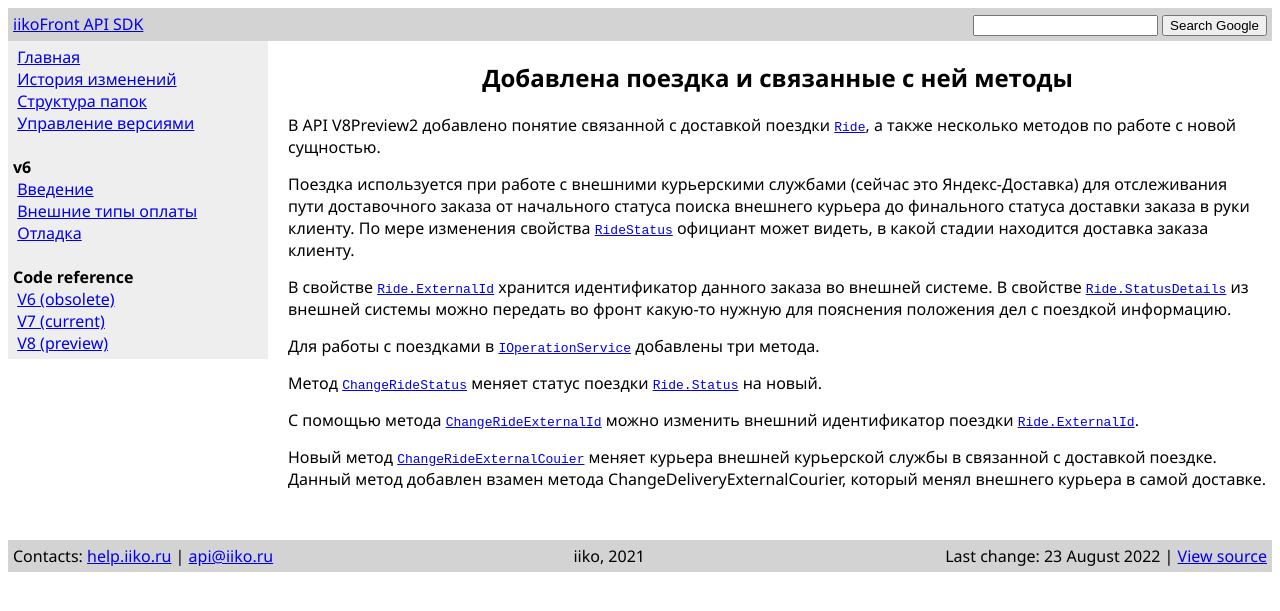
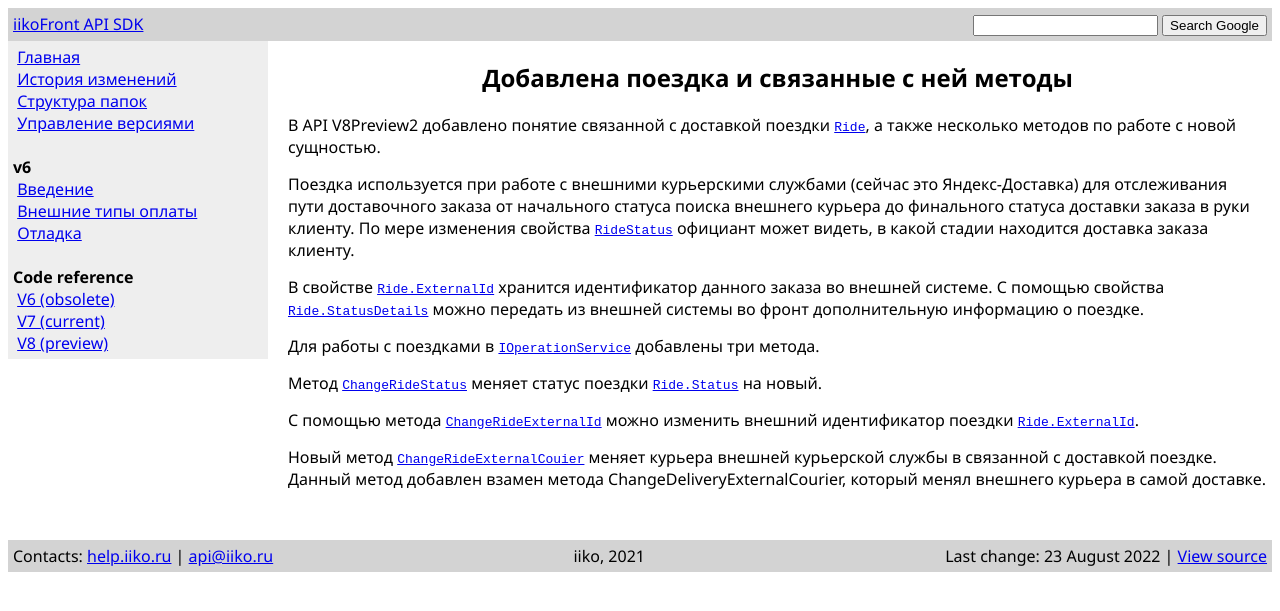
Before and after one commit to iiko/front.api.doc, a Jekyll site: the page built from _posts/2022-08-16-ride.md, in a window 1280 px wide. Shown: the top 611 px of the page. Built offline with Jekyll 4.4.1, drawn with Linux system fonts in a browser that asks for light colours.

Commit message:
Update _posts/2022-08-16-ride.md
Тут тоже перефразировала, как ты предложил.

Co-authored-by: Zed <pzed220@gmail.com>

```diff
--- a/_posts/2022-08-16-ride.md
+++ b/_posts/2022-08-16-ride.md
@@ -7,7 +7,7 @@ layout: default
 
 Поездка используется при работе с внешними курьерскими службами (сейчас это Яндекс-Доставка) для отслеживания пути доставочного заказа от начального статуса поиска внешнего курьера до финального статуса доставки заказа в руки клиенту. По мере изменения свойства [`RideStatus`](https://iiko.github.io/front.api.sdk/v8/html/T_Resto_Front_Api_Data_Brd_RideStatus.htm) официант может видеть, в какой стадии находится доставка заказа клиенту.
 
-В свойстве [`Ride.ExternalId`](https://iiko.github.io/front.api.sdk/v8/html/P_Resto_Front_Api_Data_Brd_Ride_ExternalId.htm) хранится идентификатор данного заказа во внешней системе. В свойстве [`Ride.StatusDetails`](https://iiko.github.io/front.api.sdk/v8/html/P_Resto_Front_Api_Data_Brd_Ride_StatusDetails.htm) из внешней системы можно передать во фронт какую-то нужную для пояснения положения дел с поездкой информацию.
+В свойстве [`Ride.ExternalId`](https://iiko.github.io/front.api.sdk/v8/html/P_Resto_Front_Api_Data_Brd_Ride_ExternalId.htm) хранится идентификатор данного заказа во внешней системе. С помощью свойства [`Ride.StatusDetails`](https://iiko.github.io/front.api.sdk/v8/html/P_Resto_Front_Api_Data_Brd_Ride_StatusDetails.htm) можно передать из внешней системы во фронт дополнительную информацию о поездке.
 
 Для работы с поездками в [`IOperationService`](https://iiko.github.io/front.api.sdk/v8/html/Methods_T_Resto_Front_Api_IOperationService.htm) добавлены три метода.
 
```
